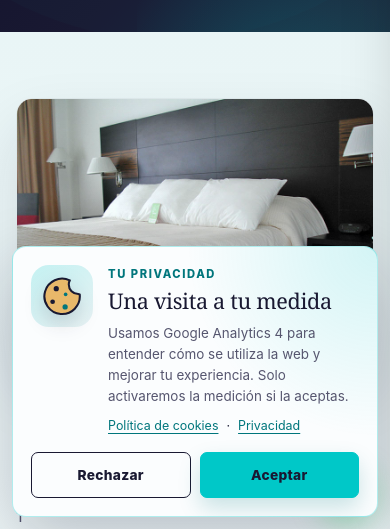
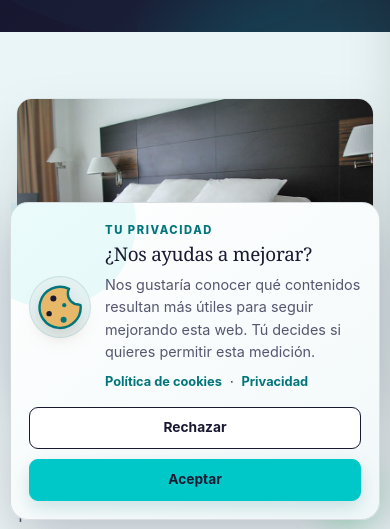
Before and after one commit to LordAndrew97/Sue-oHotel, a plain HTML site: page productos/colchas.html in a window 390 px wide. Shown: the part 315-844 px from the top of the page. Drawn offline with Linux system fonts and the light colour scheme.

Commit message:
completa

```diff
--- a/assets/cookie-consent.css
+++ b/assets/cookie-consent.css
@@ -1,206 +1,25 @@
-.cookie-consent {
-  position: fixed;
-  z-index: 1000;
-  right: clamp(16px, 3vw, 36px);
-  bottom: clamp(16px, 3vw, 36px);
-  width: min(540px, calc(100% - 32px));
-  color: var(--ink, #1b1b33);
-  font-family: inherit;
-  opacity: 0;
-  transform: translateY(18px) scale(.985);
-  transition: opacity .28s ease, transform .28s ease;
-}
-
-.cookie-consent.is-visible {
-  opacity: 1;
-  transform: translateY(0) scale(1);
-}
-
-.cookie-consent.is-closing {
-  opacity: 0;
-  transform: translateY(14px) scale(.985);
-  pointer-events: none;
-}
-
-.cookie-consent__card {
-  position: relative;
-  display: grid;
-  grid-template-columns: 84px minmax(0, 1fr);
-  gap: 22px;
-  overflow: hidden;
-  padding: 25px;
-  border: 1px solid rgba(0, 200, 200, .3);
-  border-radius: 18px;
-  background:
-    radial-gradient(circle at 100% 0, rgba(0, 200, 200, .16), transparent 42%),
-    var(--cloud, #fbfdfe);
-  box-shadow: 0 24px 70px rgba(16, 16, 42, .24);
-}
-
-.cookie-consent__art {
-  display: grid;
-  place-items: center;
-  align-self: start;
-  width: 84px;
-  height: 84px;
-  border-radius: 24px;
-  color: var(--suite, #191932);
-  background: linear-gradient(145deg, rgba(0, 200, 200, .22), rgba(0, 118, 124, .08));
-}
-
-.cookie-consent__art svg {
-  width: 66px;
-  height: 66px;
-  overflow: visible;
-  filter: drop-shadow(0 8px 10px rgba(25, 25, 50, .16));
-}
-
-.cookie-consent__content {
-  min-width: 0;
-}
-
-.cookie-consent__eyebrow {
-  margin: 0 0 5px;
-  color: var(--brass-d, #00767c);
-  font-size: .7rem;
-  font-weight: 800;
-  letter-spacing: .14em;
-  text-transform: uppercase;
-}
-
-.cookie-consent__title {
-  margin: 0;
-  color: var(--suite, #191932);
-  font-family: Georgia, serif;
-  font-size: clamp(1.35rem, 3vw, 1.75rem);
-  font-weight: 400;
-  line-height: 1.12;
-  letter-spacing: -.015em;
-}
-
-.cookie-consent__text {
-  margin: 10px 0 0;
-  color: var(--muted, #56566f);
-  font-size: .92rem;
-  line-height: 1.55;
-}
-
-.cookie-consent__links {
-  display: flex;
-  align-items: center;
-  gap: 8px;
-  margin: 10px 0 0;
-  font-size: .78rem;
-}
-
-.cookie-consent__links a {
-  color: var(--brass-d, #00767c);
-  text-decoration: underline;
-  text-underline-offset: 3px;
-}
-
-.cookie-consent__actions {
-  display: grid;
-  grid-column: 1 / -1;
-  grid-template-columns: repeat(2, minmax(0, 1fr));
-  gap: 12px;
-}
-
-.cookie-consent__button {
-  min-height: 48px;
-  border: 1px solid var(--suite, #191932);
-  border-radius: 7px;
-  font: inherit;
-  font-size: .91rem;
-  font-weight: 800;
-  letter-spacing: .02em;
-  cursor: pointer;
-  transition: background-color .2s ease, border-color .2s ease, color .2s ease, transform .2s ease, box-shadow .2s ease;
-}
-
-.cookie-consent__button:hover {
-  transform: translateY(-2px);
-}
-
-.cookie-consent__button:focus-visible {
-  outline: 3px solid var(--brass-d, #00767c);
-  outline-offset: 3px;
-}
-
-.cookie-consent__button:disabled {
-  cursor: default;
-  opacity: .72;
-}
-
-.cookie-consent__button--reject {
-  color: var(--suite, #191932);
-  background: transparent;
-}
-
-.cookie-consent__button--reject:hover {
-  color: #fff;
-  background: var(--suite, #191932);
-}
-
-.cookie-consent__button--accept {
-  border-color: var(--brass, #00c8c8);
-  color: var(--suite, #191932);
-  background: var(--brass, #00c8c8);
-  box-shadow: 0 10px 22px rgba(0, 118, 124, .2);
-}
-
-.cookie-consent__button--accept:hover {
-  border-color: #4fe3e3;
-  background: #4fe3e3;
-}
-
-@media (max-width: 560px) {
-  .cookie-consent {
-    right: 12px;
-    bottom: 12px;
-    width: calc(100% - 24px);
-  }
-
-  .cookie-consent__card {
-    grid-template-columns: 62px minmax(0, 1fr);
-    gap: 15px;
-    padding: 18px;
-    border-radius: 14px;
-  }
-
-  .cookie-consent__art {
-    width: 62px;
-    height: 62px;
-    border-radius: 18px;
-  }
-
-  .cookie-consent__art svg {
-    width: 50px;
-    height: 50px;
-  }
-
-  .cookie-consent__text {
-    font-size: .84rem;
-  }
-
-  .cookie-consent__actions {
-    gap: 9px;
-  }
-
-  .cookie-consent__button {
-    min-height: 46px;
-    padding: 8px 10px;
-    font-size: .86rem;
-  }
-}
-
-@media (prefers-reduced-motion: reduce) {
-  .cookie-consent,
-  .cookie-consent__button {
-    transition: none;
-  }
-
-  .cookie-consent__button:hover {
-    transform: none;
-  }
-}
+.cookie-consent{position:fixed;right:22px;bottom:22px;z-index:200;width:min(720px,calc(100vw - 44px));color:#1B1B33;background:linear-gradient(145deg,#fff 0%,#F1F8F9 100%);border:1px solid rgba(25,25,50,.14);border-radius:18px;box-shadow:0 22px 60px rgba(25,25,50,.24);font-family:Inter,system-ui,-apple-system,BlinkMacSystemFont,"Segoe UI",sans-serif;animation:cookie-consent-enter .42s ease-out both}
+.cookie-consent.is-closing{animation:cookie-consent-leave .3s ease-in both}
+.cookie-consent__card{display:grid;grid-template-columns:96px minmax(0,1fr) auto;align-items:center;gap:20px;padding:22px;position:relative;overflow:hidden}
+.cookie-consent__card::before{content:"";position:absolute;top:-65px;left:-45px;width:170px;height:170px;border-radius:50%;background:rgba(0,200,200,.08);pointer-events:none}
+.cookie-consent__art{position:relative;z-index:1;display:grid;place-items:center;width:94px;height:94px;border:1px solid rgba(0,118,124,.12);border-radius:50%;background:#E4F2F3;color:#00767C}
+.cookie-consent__art svg{display:block;width:82px;height:82px;filter:drop-shadow(0 8px 9px rgba(117,65,31,.18))}
+.cookie-consent__content{position:relative;z-index:1;min-width:0}
+.cookie-consent__eyebrow{margin:0 0 4px;color:#00767C;font-size:.7rem;font-weight:800;letter-spacing:.14em;text-transform:uppercase}
+.cookie-consent__title{margin:0 0 7px;color:#191932;font-family:Georgia,serif;font-size:1.35rem;font-weight:400;line-height:1.25}
+.cookie-consent__text{margin:0;color:#56566F;font-size:.9rem;line-height:1.55}
+.cookie-consent__links{display:flex;align-items:center;gap:8px;margin:8px 0 0;font-size:.8rem}
+.cookie-consent__links a{color:#00767C;font-weight:700}
+.cookie-consent__links a:hover{text-decoration:underline}
+.cookie-consent__actions{position:relative;z-index:1;display:flex;flex-direction:column;gap:10px;min-width:126px}
+.cookie-consent__button{min-height:42px;padding:10px 16px;border:1px solid #191932;border-radius:9px;font:700 .86rem/1 Inter,system-ui,-apple-system,BlinkMacSystemFont,"Segoe UI",sans-serif;cursor:pointer;transition:filter .18s ease,transform .18s ease,box-shadow .18s ease}
+.cookie-consent__button--accept{color:#191932;background:#00C8C8;border-color:#00C8C8;box-shadow:0 7px 18px rgba(0,118,124,.18)}
+.cookie-consent__button--reject{color:#191932;background:#fff}
+.cookie-consent__button:hover{filter:brightness(.94);transform:translateY(-1px)}
+.cookie-consent__button:focus-visible{outline:3px solid #00C8C8;outline-offset:3px}
+.legal-links{display:inline-flex;align-items:center;gap:12px;flex-wrap:wrap}.legal-settings{padding:0;border:0;color:inherit;background:transparent;font:inherit;font-size:inherit;cursor:pointer}.legal-settings:hover{color:#00C8C8}
+@keyframes cookie-consent-enter{from{opacity:0;transform:translateY(18px) scale(.98)}to{opacity:1;transform:translateY(0) scale(1)}}
+@keyframes cookie-consent-leave{from{opacity:1;transform:translateY(0) scale(1)}to{opacity:0;transform:translateY(18px) scale(.98)}}
+@media(max-width:680px){.cookie-consent{right:10px;bottom:10px;width:calc(100vw - 20px)}.cookie-consent__card{grid-template-columns:62px minmax(0,1fr);gap:14px;padding:18px}.cookie-consent__art{width:62px;height:62px}.cookie-consent__art svg{width:58px;height:58px}.cookie-consent__title{font-size:1.18rem}.cookie-consent__actions{grid-column:1/-1;display:grid;grid-template-columns:1fr 1fr;min-width:0}.cookie-consent__button{width:100%}}
+@media(max-width:420px){.cookie-consent__actions{grid-template-columns:1fr}.cookie-consent__links{flex-wrap:wrap}}
+@media(prefers-reduced-motion:reduce){.cookie-consent,.cookie-consent.is-closing{animation:none}.cookie-consent__button{transition:none}}
--- a/assets/cookie-consent.js
+++ b/assets/cookie-consent.js
@@ -130,8 +130,8 @@
         '</div>' +
         '<div class="cookie-consent__content">' +
           '<p class="cookie-consent__eyebrow">Tu privacidad</p>' +
-          '<h2 class="cookie-consent__title" id="cookie-consent-title">Una visita a tu medida</h2>' +
-          '<p class="cookie-consent__text" id="cookie-consent-description">Usamos Google Analytics 4 para entender c&oacute;mo se utiliza la web y mejorar tu experiencia. Solo activaremos la medici&oacute;n si la aceptas.</p>' +
+          '<h2 class="cookie-consent__title" id="cookie-consent-title">&iquest;Nos ayudas a mejorar?</h2>' +
+          '<p class="cookie-consent__text" id="cookie-consent-description">Nos gustar&iacute;a conocer qu&eacute; contenidos resultan m&aacute;s &uacute;tiles para seguir mejorando esta web. T&uacute; decides si quieres permitir esta medici&oacute;n.</p>' +
           '<p class="cookie-consent__links"><a href="' + cookiePolicyHref + '">Pol&iacute;tica de cookies</a><span aria-hidden="true">&middot;</span><a href="' + privacyPolicyHref + '">Privacidad</a></p>' +
         '</div>' +
         '<div class="cookie-consent__actions">' +
--- a/content/productos.json
+++ b/content/productos.json
@@ -90,8 +90,7 @@
         "assets/productos/colchas/colchas-06.jpg",
         "assets/productos/colchas/colchas-07.jpg",
         "assets/productos/colchas/colchas-08.jpg",
-        "assets/productos/colchas/colchas-09.jpg",
-        "assets/productos/colchas/colchas-10.jpg"
+        "assets/productos/colchas/colcha-nueva.png"
       ]
     },
     {
```
Also changed, not shown: politica-de-cookies.html (+10 -10 lines), politica-de-privacidad.html (+27 -14 lines), productos/colchas.html (+1 -1 lines), assets/productos/colchas/colchas-09.jpg (deleted), assets/productos/colchas/colchas-10.jpg (deleted), 1 other file.
